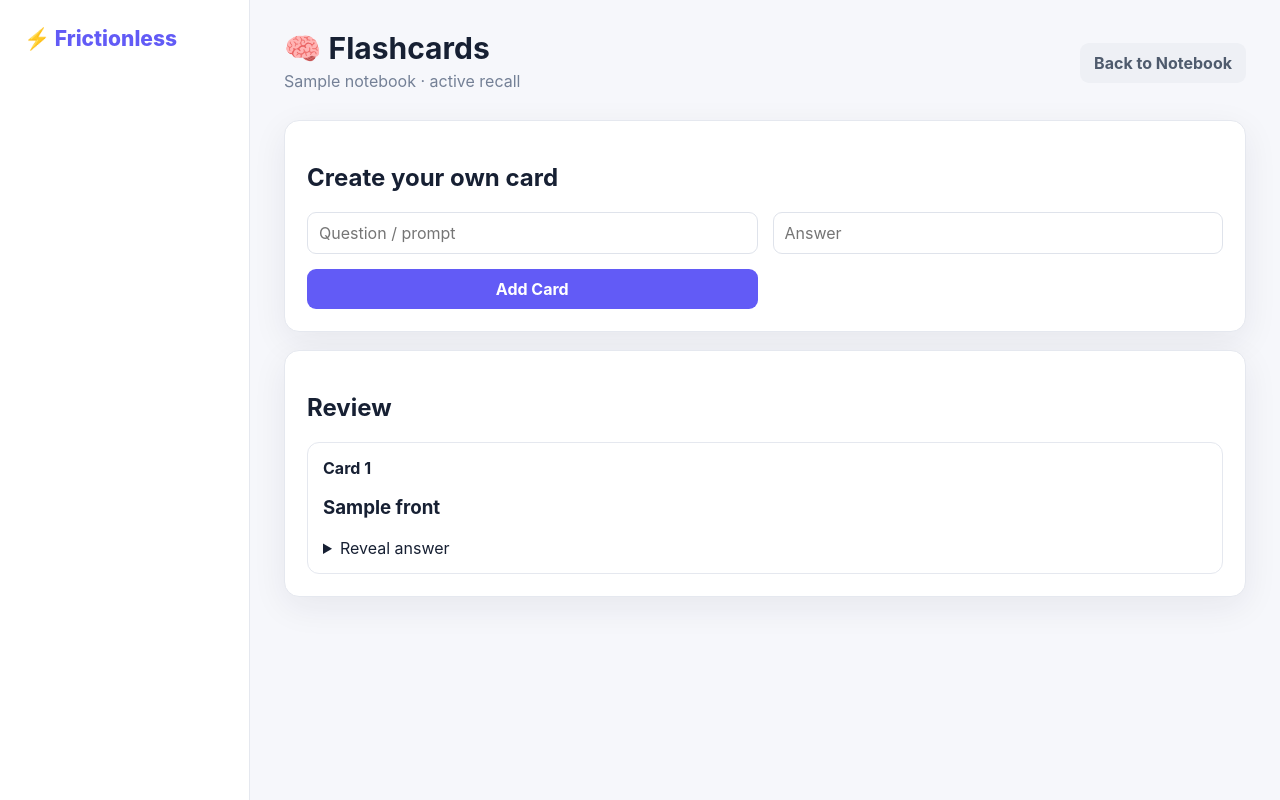
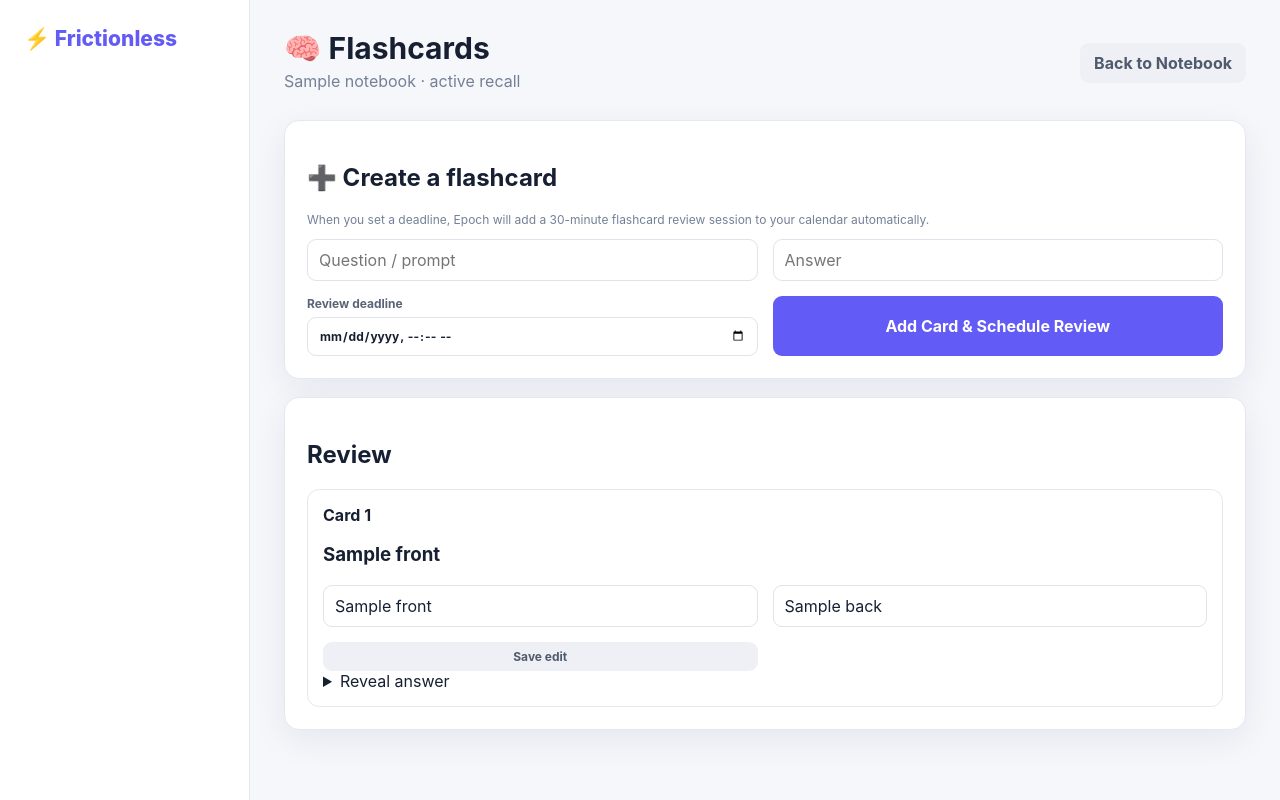
Before and after one commit to Divij808/Frictionless, a Flask app: template Frictionless/templates/study_cards.html in a window 1280 px wide. Run offline with Flask 3, Linux system fonts and the light colour scheme; the template is opened without the code that fills it: most values are stand-ins (such as "Sample title", 1, 10 or a date in 2020).

Commit message:
Add flashcard creation deadline and edit controls

```diff
--- a/Frictionless/templates/study_cards.html
+++ b/Frictionless/templates/study_cards.html
@@ -1,5 +1,5 @@
 {% extends "base.html" %}{% block title %}Flashcards · {{notebook.name}}{% endblock %}{% block content %}
 <div class="topbar"><div><h1>🧠 Flashcards</h1><p>{{notebook.name}} · active recall</p></div><a class="btn secondary" href="{{url_for('study_notebook',notebook_id=notebook.id)}}">Back to Notebook</a></div>
-<section class="card"><h2>Create your own card</h2><form method="post" class="grid grid-2"><input name="front" placeholder="Question / prompt" required><input name="back" placeholder="Answer" required><button class="btn">Add Card</button></form></section>
-<section class="card"><h2>Review</h2>{% for c in cards %}<div class="flashcard"><strong>Card {{loop.index}}</strong><h3>{{c.front}}</h3><details><summary>Reveal answer</summary><p>{{c.back}}</p><div class="actions"><form method="post" action="{{url_for('study_card_review',notebook_id=notebook.id,card_id=c.id)}}"><button name="rating" value="again" class="btn danger small">Again</button><button name="rating" value="hard" class="btn small">Hard</button><button name="rating" value="good" class="btn small">Good</button></form></div></details></div>{% else %}<div class="notice">No cards yet. Create one above.</div>{% endfor %}</section>
+<section class="card"><h2>➕ Create a flashcard</h2><p class="meta">When you set a deadline, Epoch will add a 30-minute flashcard review session to your calendar automatically.</p><form method="post" class="grid grid-2"><input name="front" placeholder="Question / prompt" required><input name="back" placeholder="Answer" required><label>Review deadline<input name="deadline" type="datetime-local" required></label><button class="btn">Add Card & Schedule Review</button></form></section>
+<section class="card"><h2>Review</h2>{% for c in cards %}<div class="flashcard"><strong>Card {{loop.index}}</strong><h3>{{c.front}}</h3><form method="post" action="{{url_for('study_card_edit',notebook_id=notebook.id,card_id=c.id)}}" class="grid grid-2"><input name="front" value="{{c.front}}" required><input name="back" value="{{c.back}}" required><button class="btn secondary small">Save edit</button></form><details><summary>Reveal answer</summary><p>{{c.back}}</p><div class="actions"><form method="post" action="{{url_for('study_card_review',notebook_id=notebook.id,card_id=c.id)}}"><button name="rating" value="again" class="btn danger small">Again</button><button name="rating" value="hard" class="btn small">Hard</button><button name="rating" value="good" class="btn small">Good</button></form></div></details></div>{% else %}<div class="notice">No cards yet. Create one above.</div>{% endfor %}</section>
 {% endblock %}
```
